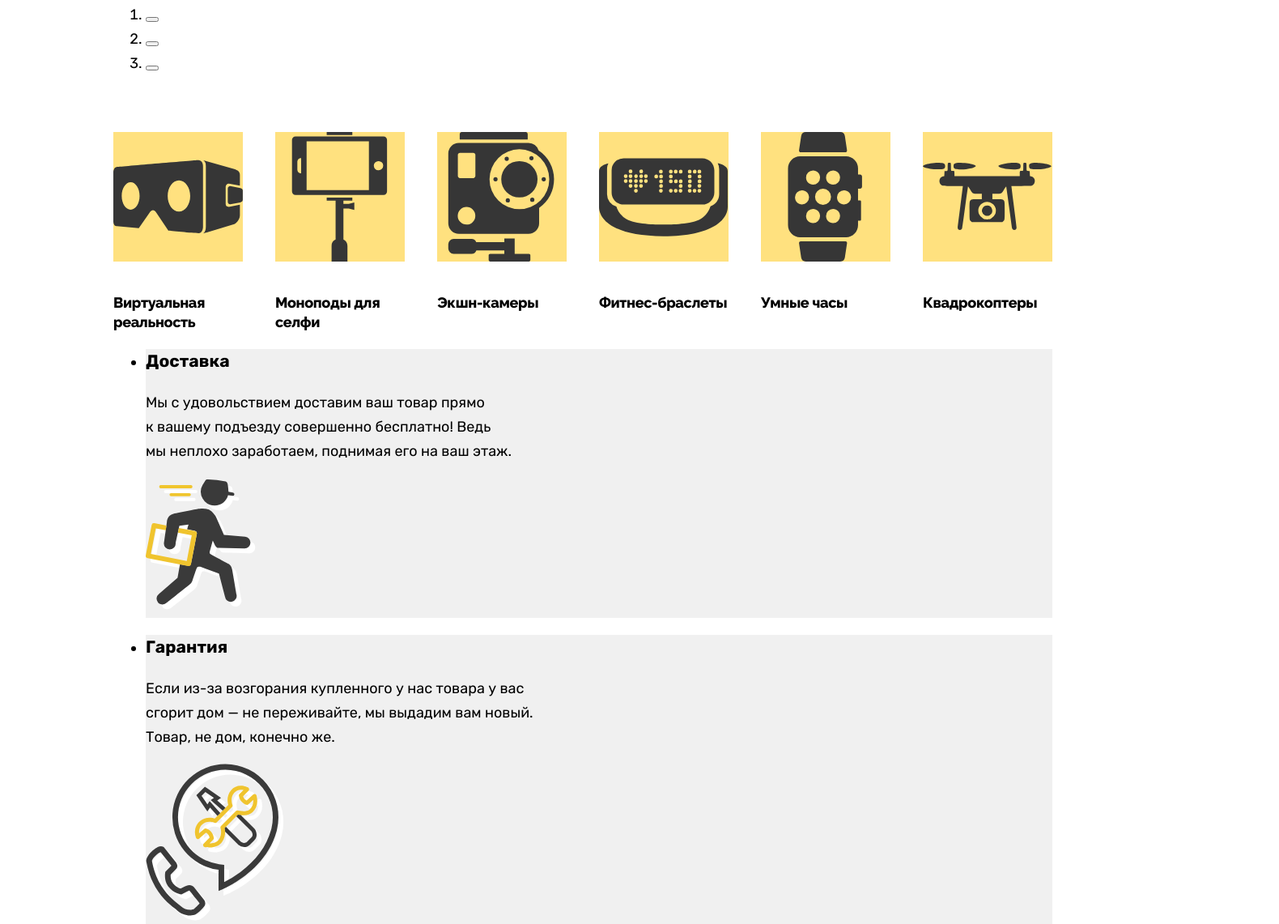
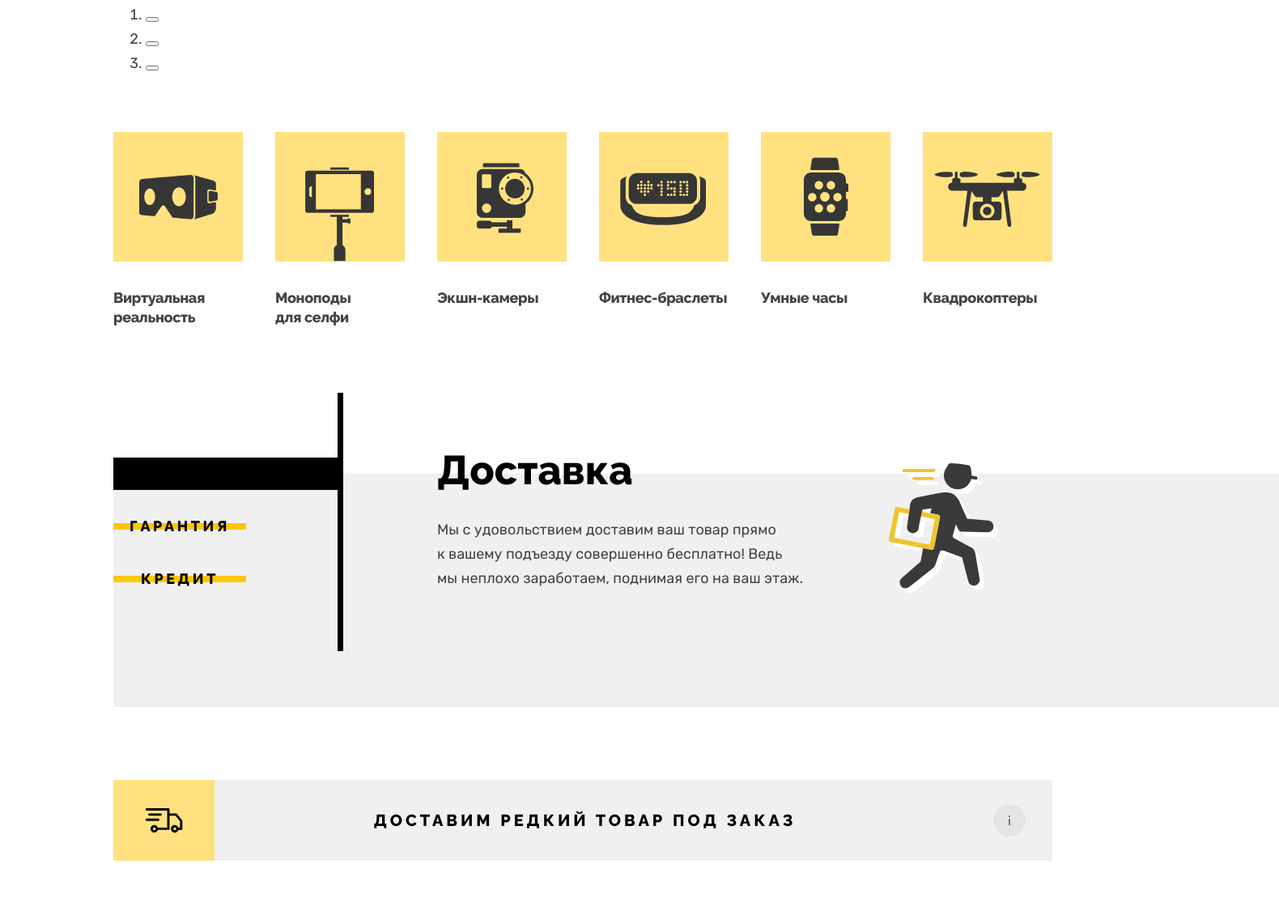
Before and after one commit to belovanadin/1714799-device-32, a plain HTML site: page index.html in a window 1280 px wide. Shown: the part 1959-3100 px from the top of the page at 81% size, 1580 px wide, since content can reach past the window. Drawn offline with Linux system fonts and the light colour scheme.

Commit message:
Исправления

```diff
--- a/index.html
+++ b/index.html
@@ -108,7 +108,6 @@
       </nav>
     </header>
 
-
     <main class="main-container">
       <h1 class="visually-hidden">Интернет-магазин «Девайс»</h1>
       <section class="slider-product content-container">
@@ -176,53 +175,43 @@
         <h2 class="visually-hidden">Категории</h2>
         <ul class="categories-navigation-list">
           <li class="categories-navigation-item">
-              <a class="categories-link link" href="#"><img class="categories-image" src="img/categories/virtual_glasses.svg" alt="" width="97" height="55">Виртуальная реальность</a>
+            <a class="categories-link categories-link-vr link" href="javascript:undefined">
+              <span>Виртуальная реальность</span>
+            </a>
           </li>
           <li class="categories-navigation-item">
-              <a class="categories-link link" href="#"><img class="categories-image" src="img/categories/monopods.svg" alt="" width="86" height="117">Моноподы для селфи</a>
+            <a class="categories-link categories-link-monopods link" href="catalog.html">
+              <span>Моноподы <br>для селфи</span>
+            </a>
           </li>
           <li class="categories-navigation-item">
-              <a class="categories-link link" href="#"><img class="categories-image" src="img/categories/action_cams.svg" alt="" width="71" height="87">Экшн-камеры</a>
+            <a class="categories-link categories-link-cameras link" href="javascript:undefined">
+              <span>Экшн-камеры</span>
+            </a>
           </li>
           <li class="categories-navigation-item">
-              <a class="categories-link link" href="#"><img class="categories-image" src="img/categories/fitness_trackers.svg" alt="" width="107" height="65">Фитнес-браслеты</a>
+            <a class="categories-link categories-link-bracelets link" href="javascript:undefined">
+              <span>Фитнес-браслеты</span>
+            </a>
           </li>
           <li class="categories-navigation-item">
-              <a class="categories-link link" href="#"><img class="categories-image" src="img/categories/smart_watch.svg" alt="" width="56" height="98">Умные часы</a>
+            <a class="categories-link categories-link-watches link" href="javascript:undefined">
+              <span>Умные часы</span>
+            </a>
           </li>
           <li class="categories-navigation-item">
-              <a class="categories-link link" href="#"><img class="categories-image" src="img/categories/quadcopter.svg" alt="" width="132" height="69">Квадрокоптеры</a>
+            <a class="categories-link categories-link-drones link" href="javascript:undefined">
+              <span>Квадрокоптеры</span>
+            </a>
           </li>
         </ul>
       </section>
-      <section class="services">
+      <section class="main-services services">
         <h2 class="visually-hidden">Слайдер сервиса</h2>
-        <ul class="services-list">
-          <li class="services-item">
-            <h3>Доставка</h3>
-            <p>Мы с удовольствием доставим ваш товар прямо
-               <br>к вашему подъезду совершенно бесплатно! Ведь
-               <br>мы неплохо заработаем, поднимая его на ваш этаж.</p>
-            <img src="img/services/delivery.svg" alt="" width="136" height="164">
-          </li>
-          <li class="services-item">
-            <h3>Гарантия</h3>
-            <p>Если из-за возгорания купленного у нас товара у вас
-              <br>сгорит дом — не переживайте, мы выдадим вам новый.
-              <br>Товар, не дом, конечно же.</p>
-            <img src="img/services/warranty.svg" alt="" width="171" height="195">
-          </li>
-          <li class="services-item">
-            <h3>Кредит</h3>
-            <p>Залезть в долговую яму стало проще! Кредитные
-              <br>консультанты подберут для вас наиболее выгодные
-              <br>условия кредита. Выгодные для банка, разумеется.</p>
-            <img src="img/services/credit.svg" alt="" width="156" height="188">
-          </li>
-        </ul>
-        <ul class="slider-pagination">
-          <li class="slider-pagination-item">
-            <button class="services-button button" type="button">Доставка</button>
+        <div class="page-services services-wrapper">
+          <ul class="services-slider-list">
+            <li class="services-slider-item">
+              <button class="services-button services-button-current button" type="button">Доставка</button>
             </li>
             <li class="slider-pagination-item">
               <button class="services-button button" type="button">Гарантия</button>
@@ -231,7 +220,25 @@
               <button class="services-button button" type="button">Кредит</button>
             </li>
           </ul>
+          <ul class="services-list">
+            <li class="services-item services-item-delivery services-item-current">
+              <h3 class="services-title section-title ">Доставка</h3>
+              <p class="services-text">Мы с удовольствием доставим ваш товар прямо<br>к вашему подъезду совершенно бесплатно! Ведь<br>мы неплохо заработаем, поднимая его на ваш этаж.</p>
+            </li>
+            <li class="services-item services-item-warranty">
+              <h3 class="services-title section-title ">Гарантия</h3>
+              <p class="services-text">Если из-за возгорания купленного у нас товара у вас<br>сгорит дом — не переживайте, мы выдадим вам новый.<br>Товар, не дом, конечно же.</p>
+            </li>
+            <li class="services-item services-item-credit">
+              <h3 class="services-title section-title ">Кредит</h3>
+              <p class="services-text">Залезть в долговую яму стало проще! Кредитные<br>консультанты подберут для вас наиболее выгодные<br>условия кредита. Выгодные для банка, разумеется.</p>
+            </li>
+          </ul>
+        </div>
       </section>
+
+
+
       <section class="delivery">
         <h2 class="visually-hidden">Доставка под заказ</h2>
         <a class="delivery-order link" href="#">Доставим редкий товар под заказ</a>
@@ -285,14 +292,14 @@
         <a class="footer-logo-link link" href="index.html">
           <img class="footer-logo" src="img/logo_footer.svg" alt="Логотип магазина Device" width="145" height="36">
         </a>
-        <!--<section class="footer-contacts">
+        <section class="footer-contacts">
           <h2 class="visually-hidden">Контакты</h2>
-          <address class="contacts-address-footer">-->
+          <address class="contacts-address-footer">
             <p class="contacts-address-text">Санкт-Петербург, набережная реки Карповки,5, литераП.</p>
-            <a class="contacts-phone link" href="tel:88128121212">+7 (812) 812-12-12</a>
-          <!--</address>-->
+            <a class="footer-phone link" href="tel:88128121212">+7 (812) 812-12-12</a>
+          </address>
           <a class="academy-link link" href="https://htmlacademy.ru/">.html academy</a>
-        <!--</section>-->
+        </section>
         <section class="footer-navigation">
           <h2 class="visually-hidden">Навигация по сайту</h2>
           <ul class="footer-navigation-list">
--- a/сss/styles.css
+++ b/сss/styles.css
@@ -45,7 +45,7 @@ body {
   font-weight: 400;
   font-size: 18px;
   line-height: 30px;
-  color: #000000;
+  color: #444444;
   background-color: #ffffff;
 }
 
@@ -415,10 +415,6 @@ body {
   border-bottom: 2px solid #000000;
 }
 
-.navigation-link-normal:hover::after {
-  display: block;
-}
-
 .navigation-link-normal:active {
   opacity: 0.3;
 }
@@ -578,23 +574,18 @@ body {
 
 /*категории товаров*/
 
+.categories {
+  margin-bottom: 81px;
+}
+
 .categories-navigation-list {
   display: flex;
-  justify-content: space-between;
+  justify-content: flex-start;
+  flex-wrap: wrap;
+  gap: 40px;
   margin: 0;
   padding: 0;
   list-style-type: none;
-}
-
-.categories-navigation-item {
-  width: 160px;
-}
-
-.categories-image {
-  width: 160px;
-  height: 160px;
-  margin-bottom: 33px;
-  background-color: #ffe17f;
 }
 
 .categories-link {
@@ -606,24 +597,104 @@ body {
   line-height: 24px;
   font-weight: 800;
   letter-spacing: -0.02em;
-}
-
-.categories-navigation-item:hover img {
+  width: 160px;
+  padding-top: 193px;
+}
+
+.categories-link::before,
+.categories-link::after {
+  content: "";
+  position: absolute;
+  top: 0;
+  left: 0;
+  width: 160px;
+  height: 160px;
+}
+
+.categories-link::before {
+  background-color: #ffe17f;
+}
+
+.categories-link::after {
+  background-repeat: no-repeat;
+}
+
+.categories-link-vr::after {
+  background-image: url("../img/categories/virtual_glasses.svg");
+  background-size: 97px 55px;
+  background-position: 32px 53px;
+}
+
+.categories-link-monopods::after {
+  background-image: url("../img/categories/monopods.svg");
+  background-size: 86px 117px;
+  background-position: bottom;
+}
+
+.categories-link-cameras::after {
+  background-image: url("../img/categories/action_cams.svg");
+  background-size: 71px 87px;
+  background-position: 49px 38px;
+}
+
+.categories-link-bracelets::after {
+  background-image: url("../img/categories/fitness_trackers.svg");
+  background-size: 107px 65px;
+  background-position: 26px 50px;
+}
+
+.categories-link-watches::after {
+  background-image: url("../img/categories/smart_watch.svg");
+  background-size: 56px 98px;
+  background-position: 53px 31px;
+}
+
+.categories-link-drones::after {
+  background-image: url("../img/categories/quadcopter.svg");
+  background-size: 132px 69px;
+  background-position: 14px 49px;
+}
+
+.categories-link:hover::before {
   background-color: #ffc700;
 }
 
 .categories-link:focus {
   outline: none;
+}
+
+.categories-link:focus span {
   color: #af4fff;
 }
 
-.categories-link:focus img {
+.categories-link:focus:not(:focus-visible) span {
+  color: inherit;
+}
+
+.categories-link:focus-visible span {
+  color: #af4fff;
+}
+
+.categories-link:focus::before {
   outline: 5px solid #af4fff;
 }
 
-.categories-navigation-item:active {
+.categories-link:focus:not(:focus-visible)::before {
+  outline: none;
+}
+
+.categories-link:focus-visible::before {
+  outline: 5px solid #af4fff;
+}
+
+.categories-link:active::after {
   opacity: 0.3;
 }
+
+.categories-link:active span {
+  opacity: 0.3;
+}
+/*------------*/
 
 .index-columns {
   display: grid;
@@ -666,8 +737,155 @@ body {
   color: #000000;
 }
 
+/* services */
+
+.main-services {
+  margin-bottom: 90px;
+  width: 1440px;
+  justify-content: center;
+}
+
+.services {
+  position: relative;
+  padding-bottom: 19px;
+  background-image: linear-gradient(transparent 100px, #f0f0f0 100px);
+}
+
+.services-wrapper {
+  display: grid;
+  grid-template-columns: 284px 760px;
+  align-items: start;
+  column-gap: 116px;
+}
+
+.services-slider-list {
+  display: flex;
+  flex-direction: column;
+  align-items: flex-start;
+  row-gap: 25px;
+  margin: 0;
+  padding: 0;
+  padding-top: 80px;
+  padding-bottom: 69px;
+  border-right: 7px solid #000000;
+  list-style-type: none;
+}
+
+.services-button {
+  min-width: 164px;
+  padding: 9px 5px 10px 5px;
+  border: none;
+  z-index: 1;
+}
+
+.services-button::after {
+  width: 100%;
+  background-color: #ffc700;
+}
+
+.services-button:hover::after {
+  height: 100%;
+  background-color: #ffc700;
+}
+
+.services-button:focus {
+  outline: none;
+}
+
+.services-button:focus::after {
+  background-color: #af4fff;
+}
+
+.services-button:focus:not(:focus-visible)::after {
+  background-color: #ffc700;
+}
+
+.services-button:focus-visible::after {
+  background-color: #af4fff;
+}
+
+.services-button--current {
+  color: #ffe17f;
+}
+
+.services-button-current:focus {
+  color: #af4fff;
+}
+
+.services-button-current:focus:not(:focus-visible) {
+  color: #ffe17f;
+}
+
+.services-button-current:focus-visible {
+  color: #af4fff;
+}
+
+.services-button-current::before {
+  z-index: -1;
+  content: "";
+  position: absolute;
+  top: 0;
+  right: -117px;
+  bottom: 0;
+  left: 0;
+  background-color: #000000;
+}
+
+.services-list {
+  display: flex;
+  flex-direction: column;
+  margin: 0;
+  padding: 0;
+  list-style-type: none;
+  min-height: 369px;
+}
+
 .services-item {
-  background-color: #f0f0f0;
+  display: none;
+  grid-template-rows: minmax(121px, auto) minmax(215px, auto);
+  row-gap: 33px;
+  padding-right: 275px;
+  background-repeat: no-repeat;
+}
+
+.services-item-delivery {
+  background-image: url("../img/services/delivery.svg");
+  background-position: 558px 85px;
+  background-size: 136px 164px;
+}
+
+.services-item-warranty {
+  background-image: url("../img/services/warranty.svg");
+  background-position: 543px 61px;
+  background-size: 171px 195px;
+}
+
+.services-item-credit {
+  background-image: url("../img/services/credit.svg");
+  background-position: 534px 61px;
+  background-size: 156px 188px;
+}
+
+.services-item-current {
+  display: grid;
+}
+
+.services-title {
+  margin: 0;
+  align-self: end;
+}
+
+.section-title {
+  font-family: "Raleway", sans-serif;
+  font-weight: 800;
+  font-size: 50px;
+  line-height: 50px;
+  color: #000000;
+}
+
+.services-text {
+  margin: 0;
+  color: #444444;
 }
 
 /*доставка*/
@@ -769,6 +987,10 @@ body {
   background-color: #000000;
   top: 0;
   left: 0;
+}
+
+.contacts-phone {
+  font-style: normal;
 }
 
 /*  footer  */
@@ -806,9 +1028,10 @@ body {
 .contacts-address-text {
   grid-area: address;
   margin: 0;
-}
-
-.contacts-phone {
+  font-style: normal;
+}
+
+.footer-phone {
   grid-area: phone;
   justify-self: end;
 }
@@ -1374,16 +1597,6 @@ body {
   background-color: #ffffff;
 }
 
-.pagination::before {
-  content: "";
-  z-index: 1;
-  position: absolute;
-  top: 0;
-  height: calc(100% + 77px);
-  width: max(100vw, 972px);
-  box-shadow: 200vw 0 0 0 #ffffff;
-}
-
 .pagination-list {
   z-index: 2;
   display: flex;
@@ -1412,13 +1625,6 @@ body {
   outline: none;
   outline-offset: -5px;
 }
-
-/*.pagination-item:first-child {
-  margin-right: auto;
-}
-
-.pagination-item:last-child {
-  margin-left: auto;*/
 
 .pagination-button--disabled {
   pointer-events: none;
@@ -2059,4 +2265,3 @@ body {
 .button-order-submit:focus-visible::after {
   background-color: #af4fff;
 }
-}
```
Also changed, not shown: catalog.html (+7 -6 lines). Lines whose indentation alone changed are shown as unchanged.
